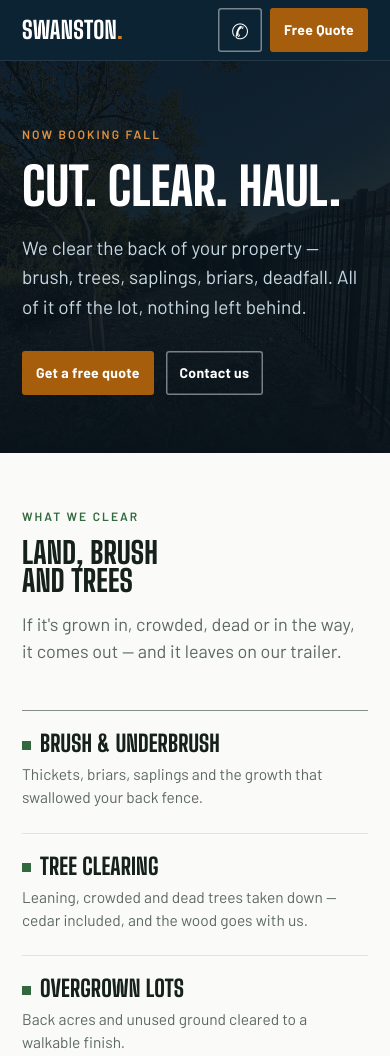
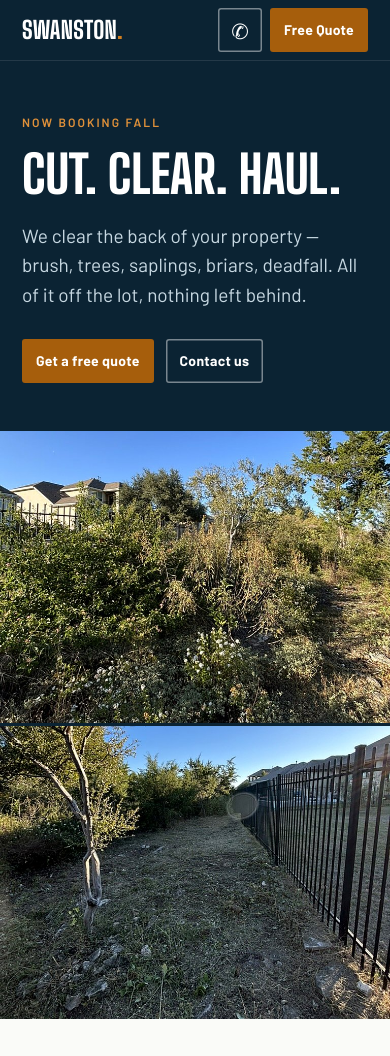
Before and after one commit to jackdswanston-alt/Swanston-Services, a plain HTML site: page index.html in a window 390 px wide. Shown: the top 1056 px of the page. Drawn offline with Linux system fonts and the light colour scheme.

Commit message:
Use original before/after photos, unobscured

```diff
--- a/index.html
+++ b/index.html
@@ -25,8 +25,7 @@
 <meta name="twitter:description" content="We clear the back of your property. Free quotes, booking now.">
 <meta name="twitter:image" content="https://swanstonservices.com/og-image.jpg">
 <link rel="canonical" href="https://swanstonservices.com/">
-<link rel="preload" as="image" href="/hero-clearing.jpg" media="(min-width:901px)" fetchpriority="high">
-<link rel="preload" as="image" href="/hero-clearing-sm.jpg" media="(max-width:900px)" fetchpriority="high">
+<link rel="preload" as="image" href="/clearing-before.jpg" fetchpriority="high">
 <title>Swanston Services | Land Clearing, Brush &amp; Tree Removal</title>
 <link rel="preconnect" href="https://fonts.googleapis.com">
 <link rel="preconnect" href="https://fonts.gstatic.com" crossorigin>
@@ -102,34 +101,21 @@
   .btn:focus-visible{outline:2px solid #E0913A;outline-offset:2px;}
 
   /* ---------- hero ---------- */
-  .hero{
-    position:relative;overflow:hidden;
-    background-color:var(--navy-deep);
-    /* two scrims over the photo: a left-anchored wash that guarantees text
-       contrast, plus a flat base so the right-hand photo stays moody.
-       Measured worst-case: label 7.0:1, headline 8.1:1. Don't lighten these. */
-    background-image:
-      linear-gradient(97deg,
-        rgba(8,18,25,.90) 0%,
-        rgba(8,18,25,.86) 44%,
-        rgba(8,18,25,.42) 70%,
-        rgba(8,18,25,0) 90%),
-      linear-gradient(rgba(8,18,25,.40),rgba(8,18,25,.40)),
-      url("/hero-clearing.jpg");
-    background-repeat:no-repeat,no-repeat,no-repeat;
-    background-size:cover,cover,cover;
-    background-position:center,center,center 55%;
-  }
-  /* deepens the busy bottom edge so the hero meets the next section cleanly */
-  .hero::after{
-    content:"";position:absolute;inset:auto 0 0 0;height:130px;z-index:1;pointer-events:none;
-    background:linear-gradient(to bottom,rgba(8,18,25,0),rgba(8,18,25,.8));
-  }
-  .hero-in{position:relative;z-index:2;padding:104px 0 96px;max-width:720px;}
+  .hero{position:relative;background:var(--navy-deep);overflow:hidden;}
+  .hero-in{position:relative;z-index:2;padding:84px 0 74px;max-width:720px;}
   .hero .label{color:#E0913A;margin-bottom:18px;}
   .hero h1{font-size:clamp(52px,10vw,104px);color:#fff;letter-spacing:-.005em;}
   .hero p{color:#C7D8E2;font-size:19px;margin:22px 0 0;max-width:48ch;}
   .hero-cta{display:flex;gap:12px;flex-wrap:wrap;margin-top:30px;}
+
+  /* ---------- before / after band ---------- */
+  .proof{display:grid;grid-template-columns:1fr 1fr;gap:3px;background:var(--navy-deep);}
+  .proof figure{margin:0;position:relative;overflow:hidden;}
+  .proof img{display:block;width:100%;height:100%;object-fit:cover;aspect-ratio:4/3;}
+  @media (max-width:700px){
+    .proof{grid-template-columns:1fr;gap:3px;}
+    .proof img{aspect-ratio:4/3;}
+  }
 
   /* ---------- sections ---------- */
   section{padding:72px 0;}
@@ -286,25 +272,12 @@
     box-shadow:inset 0 0 0 1.5px rgba(255,255,255,.45);}
   .hdr-call:hover{box-shadow:inset 0 0 0 1.5px #fff;}
   .hdr-call:focus-visible{outline:2px solid #E0913A;outline-offset:2px;}
-  /* below ~900px the text spans most of the width, so the angled wash no
-     longer sits behind it — go flat and strong instead. */
-  @media (max-width:900px){
-    .hero{
-      background-image:
-        linear-gradient(rgba(8,18,25,.90),rgba(8,18,25,.90)),
-        url("/hero-clearing-sm.jpg");
-      background-repeat:no-repeat,no-repeat;
-      background-size:cover,cover;
-      background-position:center,62% 56%;
-    }
-  }
-
   @media (max-width:620px){
     .hdr-tel{display:none;}
     .hdr-call{display:flex;}
     .hdr-right{gap:8px;}
     .btn{padding:11px 14px;font-size:14px;}
-    .hero-in{padding:64px 0 58px;}
+    .hero-in{padding:52px 0 48px;}
     section{padding:54px 0;}
   }
 </style>
@@ -336,6 +309,17 @@
       </div>
     </div>
   </div>
+</div>
+
+<div class="proof">
+  <figure>
+    <img src="/clearing-before.jpg" width="768" height="576" fetchpriority="high" decoding="async"
+         alt="Overgrown brush, saplings and briars filling the strip between a back fence and the treeline.">
+  </figure>
+  <figure>
+    <img src="/clearing-after.jpg" width="768" height="576" decoding="async"
+         alt="The same strip after clearing: open ground along the fence, brush and saplings cut out and hauled off.">
+  </figure>
 </div>
 
 <section id="services">
```
Also changed, not shown: clearing-after.jpg (added), clearing-before.jpg (added), hero-clearing-sm.jpg (deleted), hero-clearing.jpg (deleted), og-image.jpg.
